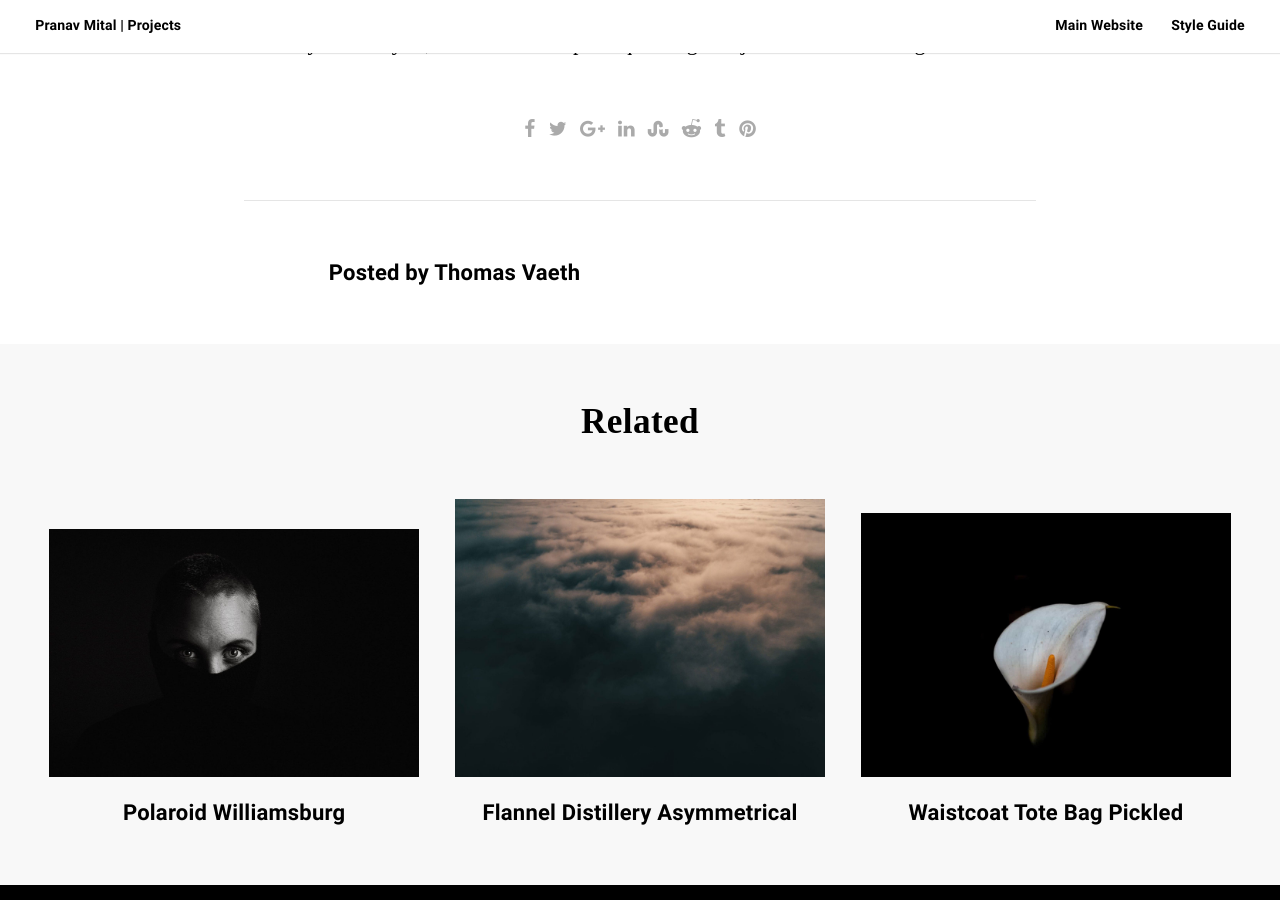
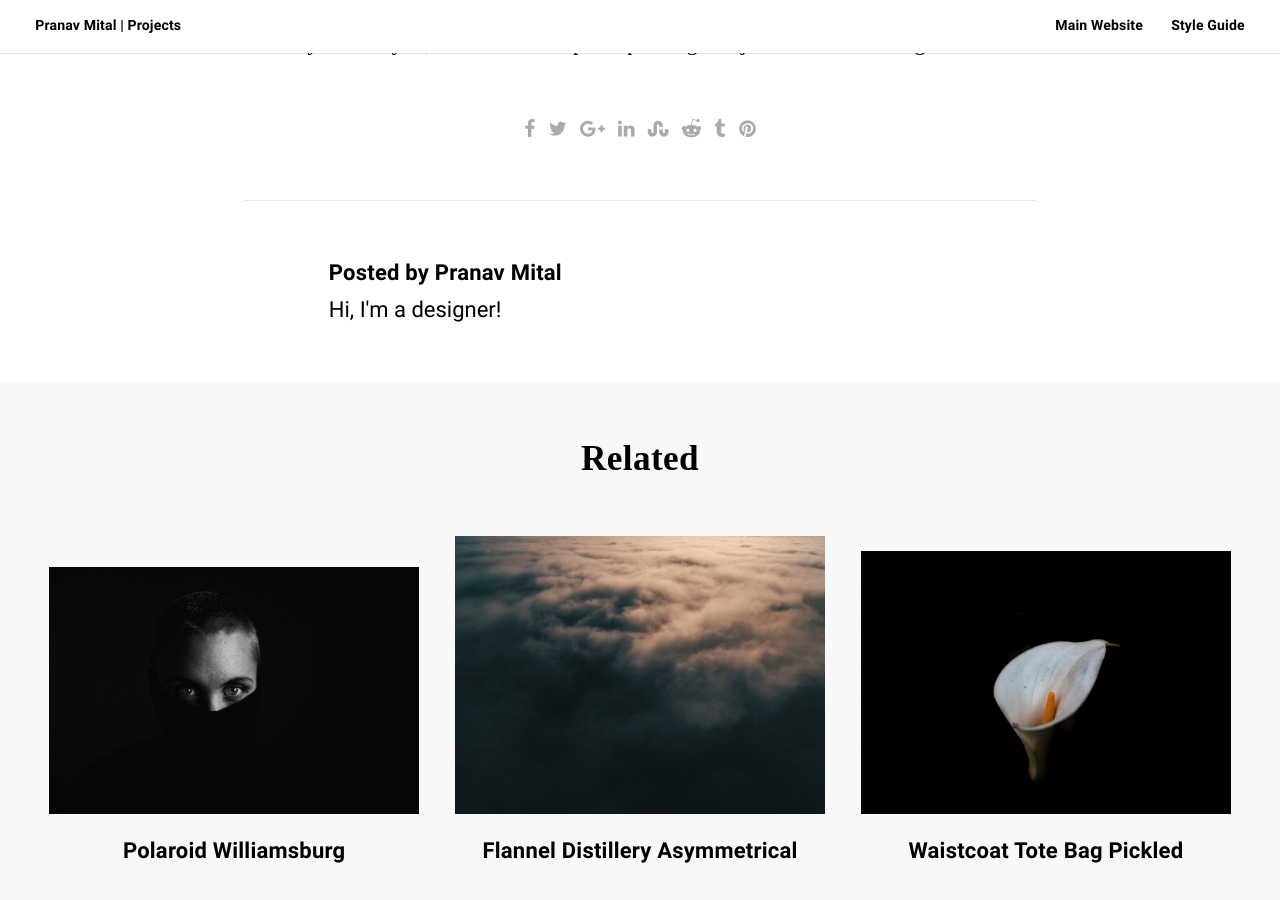
Before and after one commit to pranavmital/projects, a Jekyll site: the page built from _posts/2017-10-23-polaroid-williamsburg.markdown, in a window 1280 px wide and 900 px high, scrolled down 4370 px. Built offline with Jekyll 4.4.1, drawn with Linux system fonts in a browser that asks for light colours; some web fonts are replaced.

Commit message:
Test post author name

```diff
--- a/_posts/2017-10-23-polaroid-williamsburg.markdown
+++ b/_posts/2017-10-23-polaroid-williamsburg.markdown
@@ -4,7 +4,7 @@ title: "Polaroid Williamsburg"
 date: 2017-10-23
 description:
 image: /assets/images/placeholder-9.jpg
-author: Thomas Vaeth
+author: Pranav Mital
 tags:
   - Dummy Text
   - Moon Drinking
```
